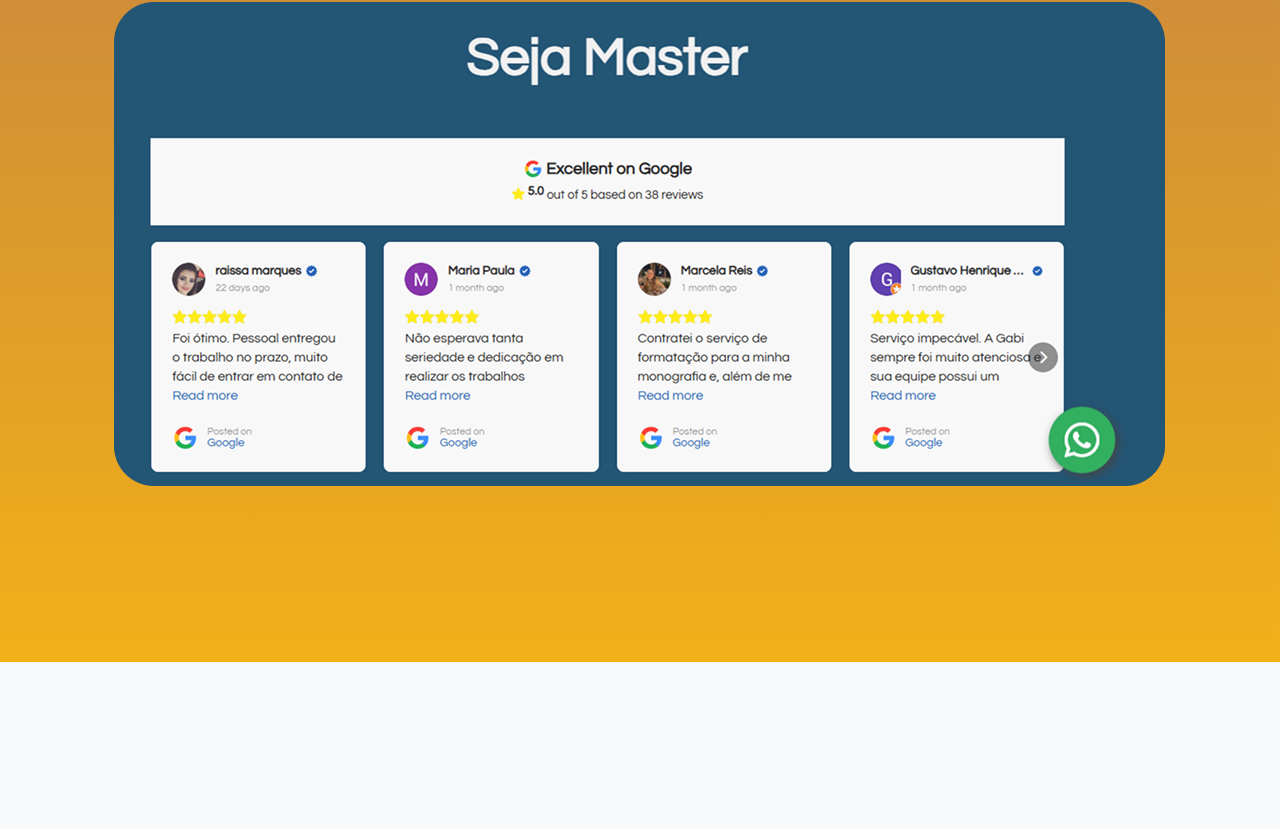
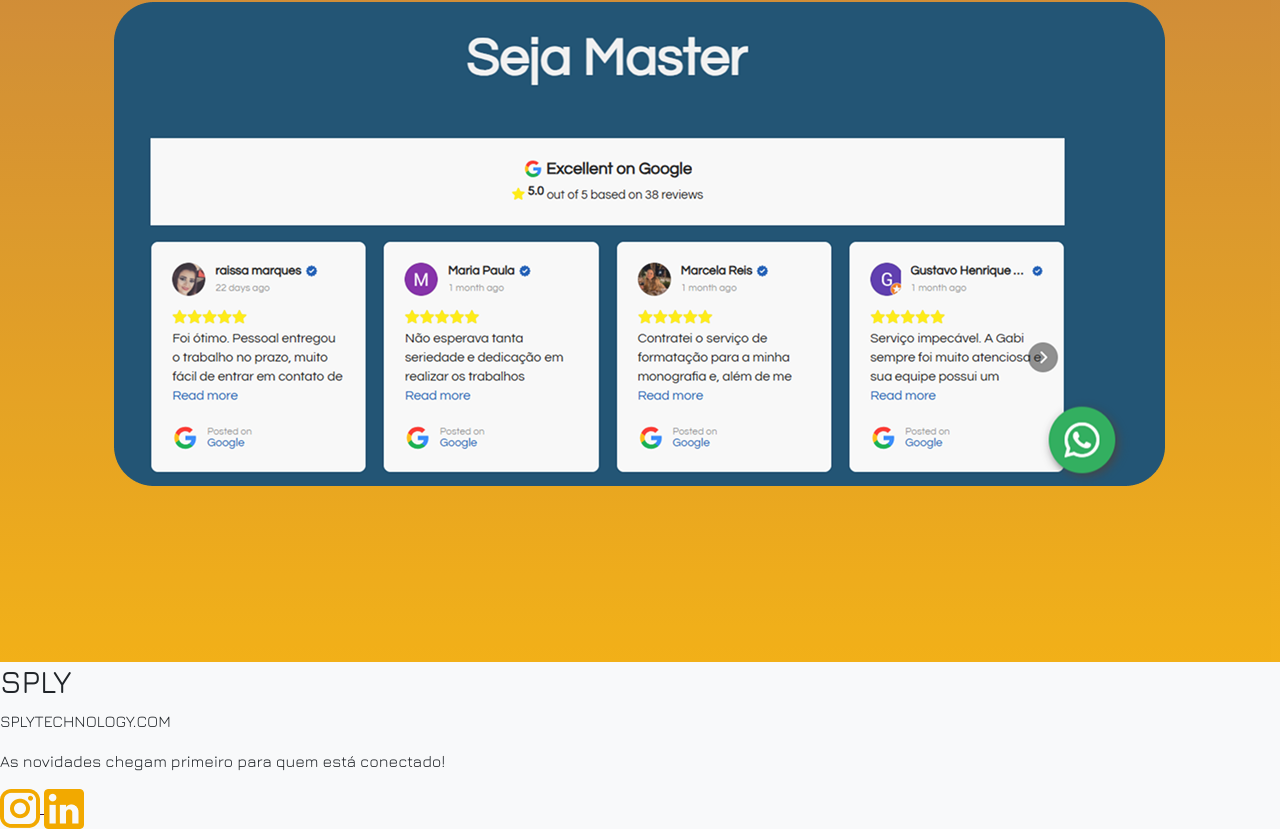
Before and after one commit to Sply-Technology/sply_webpage, a website: page index.html in a window 1280 px wide. Shown: the part 4378-5207 px from the top of the page. Before the commit the page ends 5040 px from the top, so only its background shows below. Drawn offline with nearby package versions, Linux system fonts and the light colour scheme.

Commit message:
feat: adiciona estrutura HTML do footer com marca e seção social

```diff
--- a/index.html
+++ b/index.html
@@ -154,6 +154,30 @@
 
     </section>
 
+    <!--footer - INICIO - Código Murillo-->
+    <footer class="footer">
+      <div class="footer__container">
+          <div class="brand-section">
+              <h2 class="brand-section__title">SPLY</h2>
+              <p class="brand-section__website">SPLYTECHNOLOGY.COM</p>
+          </div>
+          <div class="social-section">
+              <p class="social-section__text">
+                  As novidades chegam primeiro para quem está conectado!
+              </p>
+              <div class="social-section__icons">
+                <a href="#">
+                  <img src="./Assets/images/Logo_Instagram.png" alt="Social Media Icon" class="social-section__icon">
+                </a>
+                <a href="https://www.linkedin.com/company/sply-technology/">
+                  <img src="./Assets/images/Logo_LinkedIn.png" alt="Social Media Icon" class="social-section__icon">
+                </a>
+              </div>
+          </div>
+      </div>
+    </footer>
+    <!--footer - FIM - Código Murillo-->
+
     <script src="js/bootstrap.bundle.min.js"></script>
     <script src="js/script.js"></script>
   </body>
```
